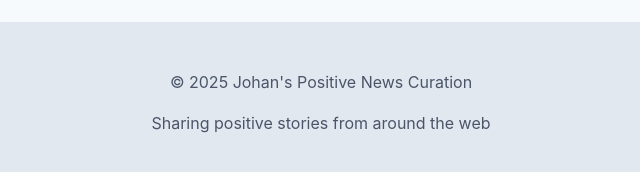
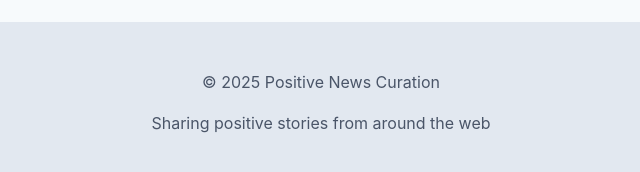
Before and after one commit to JohanPeraldi/my-gatsby-interesting-articles-website, a Gatsby site: page / in a window 1280 px wide. Shown: the part 626-798 px from the top of the page, 319-959 px from the left. Built offline with nearby package versions, Linux system fonts and the light colour scheme; Gatsby itself is replaced by a stand-in of ours.

Commit message:
Simplify footer copyright text

```diff
--- a/src/components/layout.js
+++ b/src/components/layout.js
@@ -14,7 +14,7 @@ const Layout = ({ children }) => {
       <main>{children}</main>
 
       <footer className="site-footer">
-        <p>© {new Date().getFullYear()} Johan's Positive News Curation</p>
+        <p>&copy; {new Date().getFullYear()} Positive News Curation</p>
         <p>Sharing positive stories from around the web</p>
       </footer>
     </div>
```
